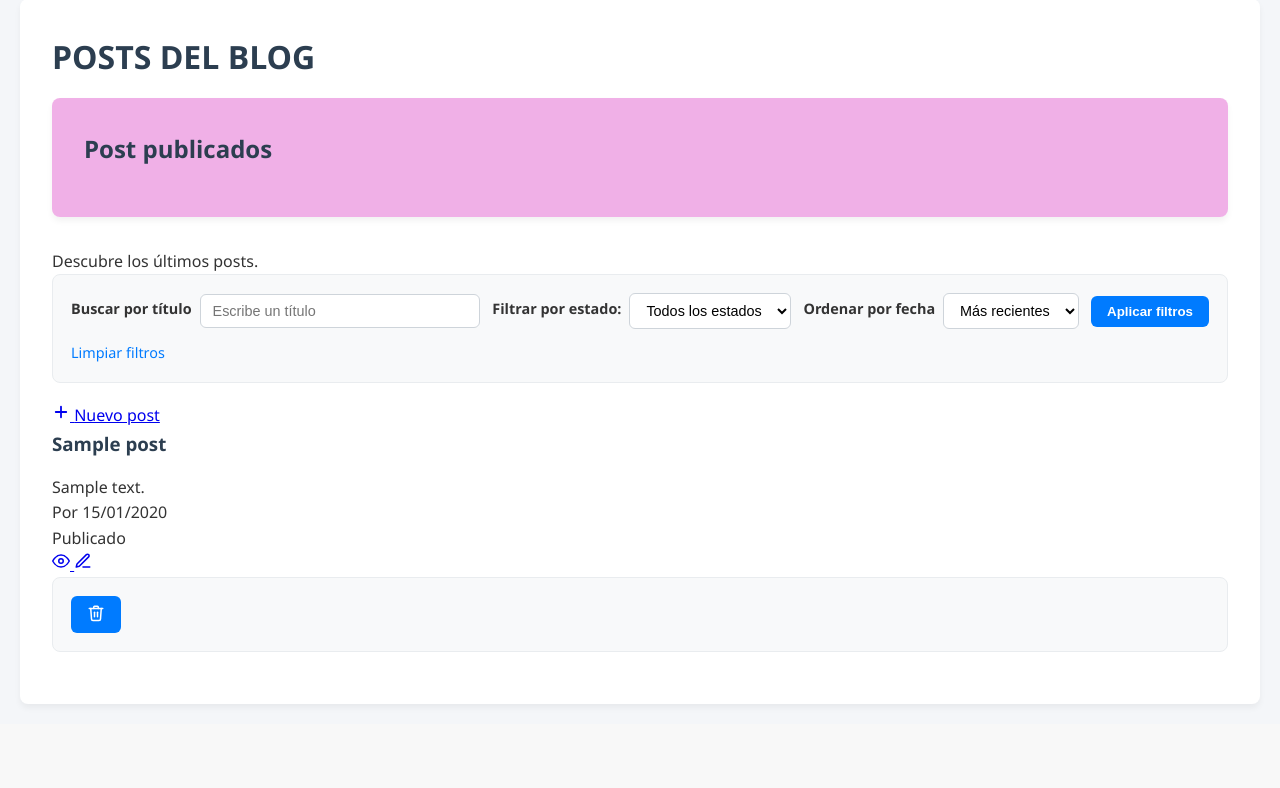
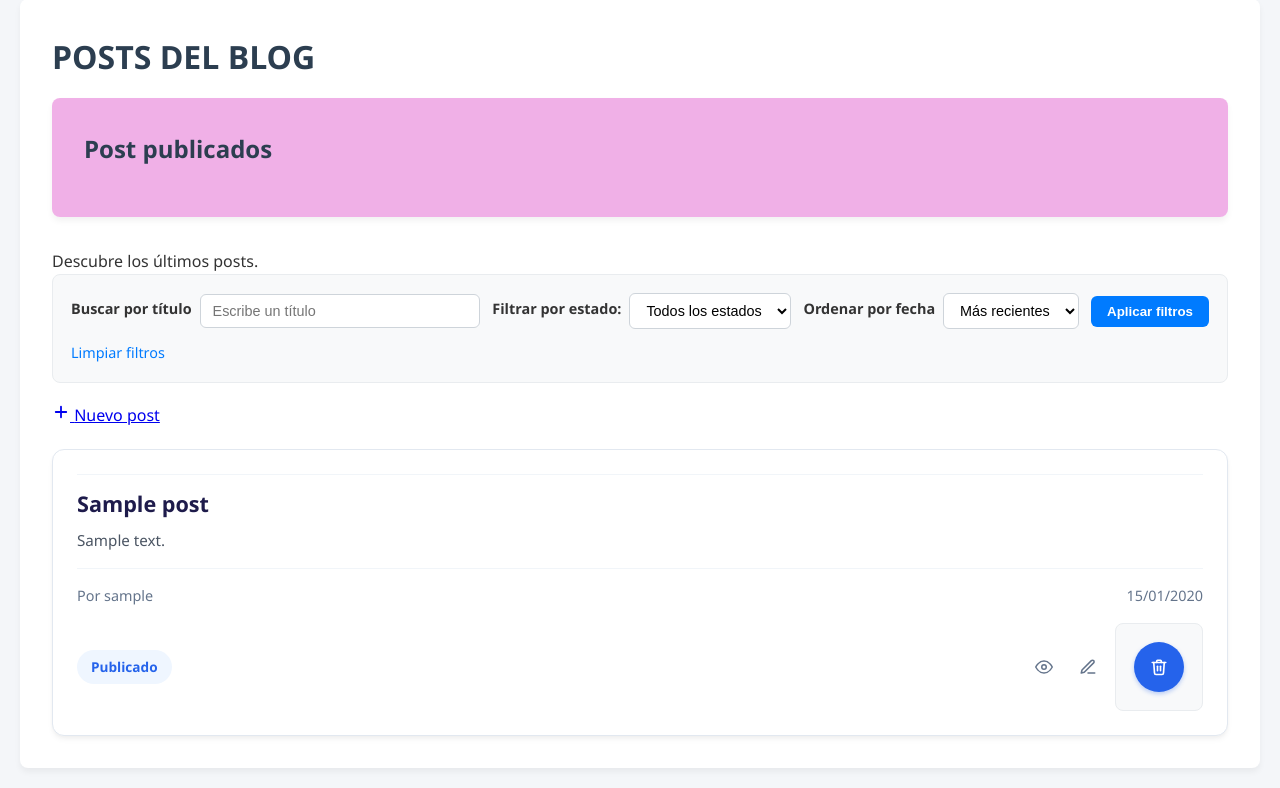
Before and after one commit to leidyvhz/Preentrega-Blog, a Django app: page /posts/ in a window 1280 px wide. Shown: the part 247-1035 px from the top of the page. Before the commit the page ends 953 px from the top, so only its background shows below. Run offline with Django 5.2, Linux system fonts and the light colour scheme; tables that the repository leaves empty hold one stand-in row (values such as "Sample post").

Commit message:
Se agrega la clase autor y se modifican los templates de posts para que el autor sea de clase Autor

```diff
--- a/posts/models.py
+++ b/posts/models.py
@@ -2,15 +2,27 @@ from django.db import models
 from django.utils.text import slugify
 
 # Create your models here.
+
+class Autor(models.Model):
+    nombre = models.CharField(max_length=100)
+    apellido = models.CharField(max_length=100)
+    email = models.EmailField(unique=True)
+    username = models.CharField(max_length=50)
+
+    def __str__(self):
+        #return self.titulo
+        return f"{self.nombre} - {self.apellido}"
+
 class Post(models.Model):
     ESTADOS = [("borrador","Borrador"),("publicado","Publicado"),("archivado","Archivado")]
     titulo = models.CharField(max_length=200)
     contenido = models.TextField()
-    autor = models.CharField(max_length=150)
+    autor = models.ForeignKey(Autor, on_delete=models.CASCADE, null=True, blank=True) # <-- Modificado aquí
     fecha_creacion = models.DateTimeField(auto_now_add=True)
     estado = models.CharField(max_length=20, choices=ESTADOS, default="borrador")
     imagen = models.ImageField(upload_to='posts/', null=True, blank=True)
     slug = models.SlugField(max_length=220, unique=True, blank=True, null=True)
+    # ... resto del modelo ...
 
     class Meta:
         ordering = ["-fecha_creacion"]
--- a/posts/static/posts/css/estilos.css
+++ b/posts/static/posts/css/estilos.css
@@ -231,3 +231,123 @@ form textarea {
 .post-section form a:hover {
     text-decoration: underline;
 }
+
+/* --- Estilos para las tarjetas de Posts --- */
+.posts-list {
+    display: flex;
+    flex-direction: column;
+    gap: 20px;
+    margin-top: 20px;
+}
+
+.post-card {
+    background: #ffffff;
+    border: 1px solid #e2e8f0;
+    border-radius: 12px;
+    padding: 24px;
+    box-shadow: 0 4px 6px -1px rgba(0, 0, 0, 0.05), 0 2px 4px -1px rgba(0, 0, 0, 0.03);
+    transition: transform 0.2s ease, box-shadow 0.2s ease;
+}
+
+.post-card:hover {
+    box-shadow: 0 10px 15px -3px rgba(0, 0, 0, 0.08);
+}
+
+.post-card-content h3 {
+    font-size: 1.35rem;
+    color: #1e1b4b;
+    margin-bottom: 8px;
+    font-weight: 700;
+}
+
+.post-descripcion {
+    color: #4b5563;
+    font-size: 0.95rem;
+    margin-bottom: 16px;
+    line-height: 1.5;
+}
+
+/* Línea divisora sutil */
+.post-card-content hr,
+.post-card-content {
+    border-top: 1px solid #f1f5f9;
+}
+
+.post-card-content {
+    padding-top: 12px;
+}
+
+/* Meta información (Autor y Fecha) */
+.post-meta {
+    display: flex;
+    justify-content: space-between;
+    align-items: center;
+    font-size: 0.9rem;
+    color: #64748b;
+    margin-bottom: 16px;
+}
+
+/* Pie de tarjeta con estado y acciones */
+.post-footer {
+    display: flex;
+    justify-content: space-between;
+    align-items: center;
+    margin-top: 10px;
+}
+
+/* Estilo para la etiqueta de Estado (ej. Borrador) */
+.post-estado {
+    background-color: #eff6ff;
+    color: #2563eb;
+    padding: 6px 14px;
+    border-radius: 20px;
+    font-size: 0.85rem;
+    font-weight: 600;
+    text-transform: capitalize;
+}
+
+/* Acciones y botones de iconos (Ver, Editar, Eliminar) */
+.post-acciones {
+    display: flex;
+    align-items: center;
+    gap: 10px;
+}
+
+.btn-icon {
+    background: transparent;
+    border: none;
+    cursor: pointer;
+    color: #64748b;
+    padding: 8px;
+    border-radius: 50%;
+    display: flex;
+    align-items: center;
+    justify-content: center;
+    transition: background-color 0.2s, color 0.2s;
+    text-decoration: none;
+}
+
+.btn-icon:hover {
+    background-color: #f1f5f9;
+    color: #1e293b;
+}
+
+/* Botón de eliminar destacado en azul circular con icono blanco */
+.btn-eliminar {
+    background-color: #2563eb !important;
+    color: white !important;
+    width: 40px;
+    height: 40px;
+    border-radius: 50% !important;
+    box-shadow: 0 2px 4px rgba(37, 99, 235, 0.3);
+}
+
+.btn-eliminar:hover {
+    background-color: #1d4ed8 !important;
+}
+
+.empty-state {
+    text-align: center;
+    padding: 40px;
+    color: #64748b;
+}
--- a/posts/templates/posts/lista_posts.html
+++ b/posts/templates/posts/lista_posts.html
@@ -42,16 +42,16 @@
 
     {% if posts %}
         <div class="posts-list">
-
             {% for post in posts %}
             <article class="post-card">
-
                 <div class="post-card-content">
                     <h3>{{ post.titulo }}</h3>
 
-                    <p class="post-contenido">
+                    <p class="post-descripcion">
                         {{ post.contenido }}
                     </p>
+
+                    <hr style="border: none; border-top: 1px solid #f1f5f9; margin: 15px 0;">
 
                     <div class="post-meta">
                         <span class="post-autor">
@@ -68,60 +68,34 @@
                             <span class="post-estado">
                                 {{ post.get_estado_display }}
                             </span>
+                        {% else %}
+                            <span></span>
                         {% endif %}
 
                         <div class="post-acciones">
                             <!-- Ver -->
-                            <a href="{% url 'detalle_post' post.id %}"
-                               class="btn-icon btn-ver"
-                               title="Ver post"
-                               aria-label="Ver post">
-                                <svg viewBox="0 0 24 24" width="18" height="18" fill="none" stroke="currentColor" stroke-width="2" stroke-linecap="round" stroke-linejoin="round" aria-hidden="true">
-                                    <path d="M1 12s4-8 11-8 11 8 11 8-4 8-11 8-11-8-11-8z"></path>
-                                    <circle cx="12" cy="12" r="3"></circle>
-                                </svg>
+                            <a href="{% url 'detalle_post' post.id %}" class="btn-icon" title="Ver post">
+                                <svg viewBox="0 0 24 24" width="18" height="18" fill="none" stroke="currentColor" stroke-width="2" stroke-linecap="round" stroke-linejoin="round"><path d="M1 12s4-8 11-8 11 8 11 8-4 8-11 8-11-8-11-8z"></path><circle cx="12" cy="12" r="3"></circle></svg>
                             </a>
 
                             <!-- Editar -->
-                            <a href="{% url 'editar_post' post.id %}"
-                               class="btn-icon btn-editar"
-                               title="Editar post"
-                               aria-label="Editar post">
-                                <svg viewBox="0 0 24 24" width="18" height="18" fill="none" stroke="currentColor" stroke-width="2" stroke-linecap="round" stroke-linejoin="round" aria-hidden="true">
-                                    <path d="M12 20h9"></path>
-                                    <path d="M16.5 3.5a2.121 2.121 0 0 1 3 3L7 19l-4 1 1-4L16.5 3.5z"></path>
-                                </svg>
+                            <a href="{% url 'editar_post' post.id %}" class="btn-icon" title="Editar post">
+                                <svg viewBox="0 0 24 24" width="18" height="18" fill="none" stroke="currentColor" stroke-width="2" stroke-linecap="round" stroke-linejoin="round"><path d="M12 20h9"></path><path d="M16.5 3.5a2.121 2.121 0 0 1 3 3L7 19l-4 1 1-4L16.5 3.5z"></path></svg>
                             </a>
 
-                            <!-- Eliminar -->
-                            <form action="{% url 'eliminar_post' post.id %}"
-                                  method="POST"
-                                  class="form-eliminar"
-                                  onsubmit="return confirm('¿Seguro que quieres eliminar este post?');">
+                            <!-- Eliminar corregido con estilo en línea para asegurar el círculo y el SVG -->
+                            <form action="{% url 'eliminar_post' post.id %}" method="POST" style="display: flex; align-items: center; margin: 0;" onsubmit="return confirm('¿Seguro que quieres eliminar este post?');">
                                 {% csrf_token %}
-                                <button type="submit"
-                                        class="btn-icon btn-eliminar"
-                                        title="Eliminar post"
-                                        aria-label="Eliminar post">
-                                    <svg viewBox="0 0 24 24" width="18" height="18" fill="none" stroke="currentColor" stroke-width="2" stroke-linecap="round" stroke-linejoin="round" aria-hidden="true" >
-                                        <polyline points="3 6 5 6 21 6"></polyline>
-                                        <path d="M19 6l-1 14a2 2 0 0 1-2 2H8a2 2 0 0 1-2-2L5 6"></path>
-                                        <path d="M10 11v6"></path>
-                                        <path d="M14 11v6"></path>
-                                        <path d="M9 6V4a1 1 0 0 1 1-1h4a1 1 0 0 1 1 1v2"></path>
-                                    </svg>
+                                <button type="submit" class="btn-icon btn-eliminar" title="Eliminar post" style="width: 50px; height: 50px; border-radius: 50%; background-color: #2563eb; border: none; display: flex; align-items: center; justify-content: center; cursor: pointer;">
+                                    <svg viewBox="0 0 24 24" width="22" height="22" fill="none" stroke="#ffffff" stroke-width="2.2" stroke-linecap="round" stroke-linejoin="round"><polyline points="3 6 5 6 21 6"></polyline><path d="M19 6l-1 14a2 2 0 0 1-2 2H8a2 2 0 0 1-2-2L5 6"></path><path d="M10 11v6"></path><path d="M14 11v6"></path><path d="M9 6V4a1 1 0 0 1 1-1h4a1 1 0 0 1 1 1v2"></path></svg>
                                 </button>
                             </form>
                         </div>
                     </div>
                 </div>
-
             </article>
-
             {% endfor %}
-
         </div>
-
     {% else %}
         <div class="empty-state">
             <h3>Aún no hay posts.</h3>
--- a/posts/urls.py
+++ b/posts/urls.py
@@ -3,6 +3,7 @@ from django.contrib import admin
 from django.urls import path
 
 urlpatterns = [
+    path('admin/', admin.site.urls),
     path('', views.inicio, name="inicio"),
     path('about/', views.acerca, name="acerca"),
     path('posts/', views.lista_posts, name="lista_posts"),
@@ -11,4 +12,7 @@ urlpatterns = [
     path('post/<int:id>/', views.detalle_post, name="detalle_post"),
     path('post/editar/<int:id>/', views.editar_post, name="editar_post"),
     path('post/eliminar/<int:id>/', views.eliminar_post, name="eliminar_post"),
+    path('autor/crear/',views.crear_autor,name="crear_autor"),
+    path('autores/',views.lista_autores,name="lista_autores"),
+    path('autor/<int:id>/',views.perfil_autor,name="perfil_autor"),
 ]
--- a/posts/views.py
+++ b/posts/views.py
@@ -1,8 +1,10 @@
 from django.shortcuts import get_object_or_404, redirect, render
 from posts.forms import ContactoForm, PostForm
-from posts.models import Post
+from .models import Autor, Post
 
 # Create your views here.
+
+# VISTA DEL INICIO EN LA RAIZ
 def inicio(request):
     return render(request, 'posts/inicio.html')
 
@@ -30,22 +32,25 @@ def detalle_post(request,id):
     return render(request,"posts/detalle_post.html",{"post":post})
 
 def post_form(request):
+    autores = Autor.objects.all() # Obtenemos los autores registrados
     if request.method == "POST":
         titulo = request.POST.get("titulo")
         contenido = request.POST.get("contenido")
-        autor = request.POST.get("autor")
+        autor_id = request.POST.get("autor") # Capturamos el ID del autor seleccionado
         estado = request.POST.get("estado")
         imagen = request.FILES.get("imagen")
+
+        autor_obj = Autor.objects.get(id=autor_id) if autor_id else None
 
         Post.objects.create(
             titulo=titulo,
             contenido=contenido,
-            autor=autor,
+            autor=autor_obj,
             estado=estado,
             imagen=imagen
         )
         return redirect("lista_posts")
-    return render(request,"posts/post_form.html")
+    return render(request, "posts/post_form.html", {"autores": autores})
 
 def editar_post(request,id):
     post = get_object_or_404(Post,id=id)
@@ -85,3 +90,28 @@ def contacto(request):
         form = ContactoForm()
 
     return render( request, "posts/contacto.html", {"form": form})
+
+def lista_autores(request):
+    autores = Autor.objects.all()
+    busqueda = request.GET.get("buscar")
+    if busqueda:
+        autores = autores.filter(username__icontains = busqueda)
+    return render(request,"autores/lista_autores.html",{"autores":autores})
+
+def perfil_autor(request,id):
+    autor = get_object_or_404(Autor,id=id)
+    publicaciones = autor.publicaciones.all()
+
+    return render(request,"autores/perfil_autor.html",{"autor":autor,"publicaciones":publicaciones})
+
+def crear_autor(request):
+    if request.method == "POST":
+        nombre = request.POST["nombre"]
+        apellido = request.POST["apellido"]
+        email = request.POST["email"]
+        username = request.POST["username"]
+        autor = Autor(nombre=nombre,apellido=apellido,email=email,username=username)
+        autor.save()
+
+        return redirect("inicio")
+    return render(request,"autores/crear_autor.html")
```
Also changed, not shown: posts/templates/autores/crear_autor.html (added, +22 -0 lines), posts/templates/autores/lista_autores.html (added, +18 -0 lines), posts/templates/autores/perfil_autor.html (added, +10 -0 lines), posts/templates/posts/post_form.html (+6 -2 lines), media/posts/Bases-de-datos-como-Servicio-3_ag2Uy9h.jpeg (added), media/posts/Que-es-el-desarrollo-back-end-1024x537_8Apt4ha.jpg (added), posts/migrations/0004_autor.py (added), posts/migrations/0005_alter_post_autor.py (added).
